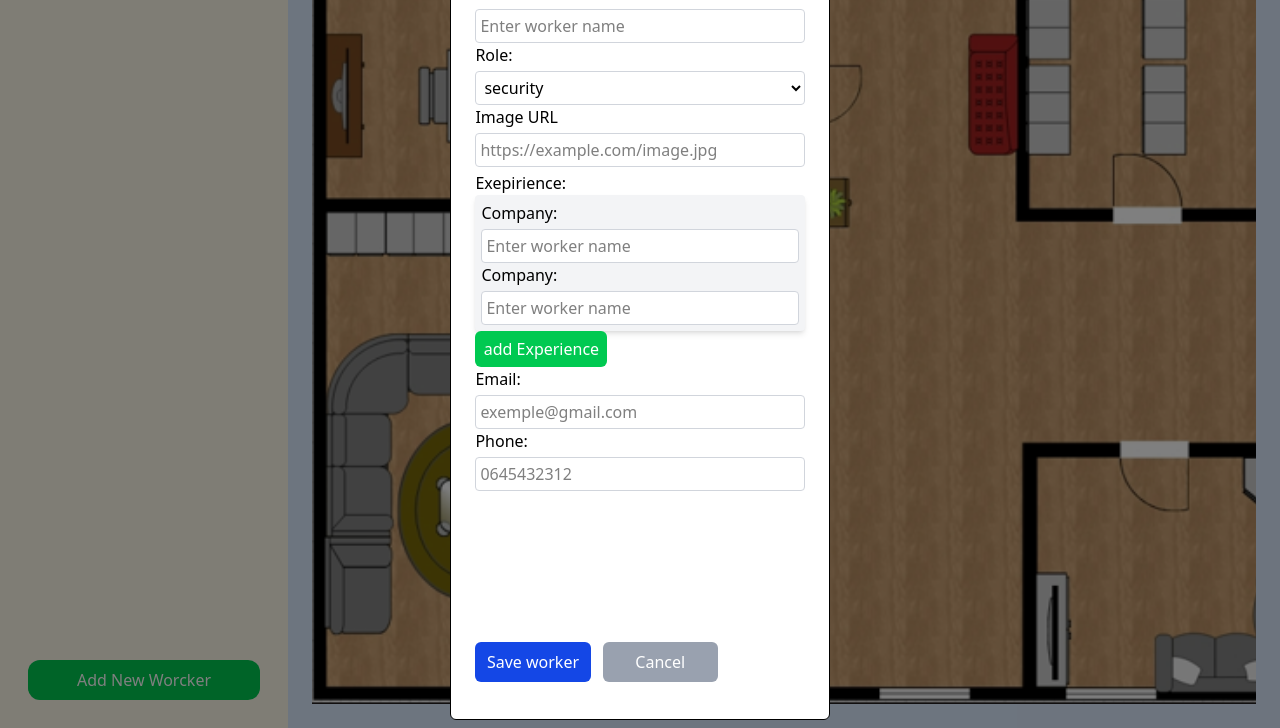
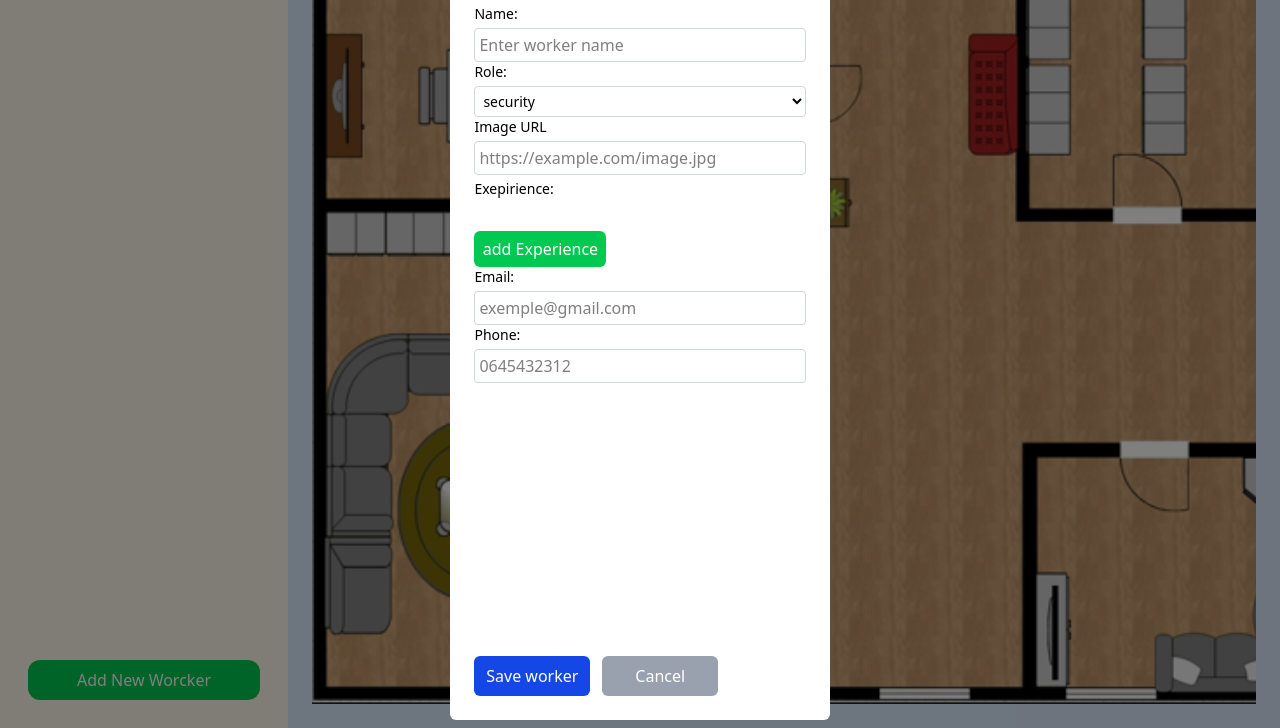
Before and after one commit to YoussefBoualy913/WorkSphere_VirtualWorkspace, a website: page index.html in a window 1280 px wide. Shown: the part 72-800 px from the top of the page. Drawn offline with Linux system fonts and the light colour scheme.

Commit message:
add change

```diff
--- a/index.html
+++ b/index.html
@@ -65,26 +65,27 @@
     </div>
     <div class="modal fixed top-0 left-0 flex justify-center z-100 w-full h-full p-2 " id="add-modal">
         <div class="modal__overlay absolute top-0 left-0 w-full h-full bg-black/50"></div>
-        <div class="modal__content border w-[30%] rounded-md overflow-auto p-5 pt-4 bg-white z-200 ">
+        <div class="modal__content w-[30%] rounded-md overflow-auto p-5 pt-4 bg-white z-200 flex flex-col  gap-4">
             <header class="modal__header flex justify-between">
-                <h3 class="modal__title" id="modal-title">hgj</h3>
+                <h3 class="modal__title text-2xl" id="modal-title">Add worker</h3>
                 <button class="modal__close" data-action="close-modal">&times;</button>
             </header>
             <div class="modal__body h-[95%] " id="modal-body">
-                <form class="form flex flex-col gap-2 justify-between h-full p-1" id="worker-form">
+                <form class="form flex flex-col gap-4 justify-between h-full p-1 mb-4" id="worker-form">
                     <div>
                         <div class="alert--error" id="form-errors"></div>
                         <div class="form__group flex flex-col  gap-1">
-                            <label class="form__label" for="worker-name">Name:</label>
+                            <label class="form__label text-sm font-mono" for="worker-name">Name:</label>
                             <input type="text" id="worker-name"
                                 class="border border-gray-300 p-1 rounded-sm outline-none focus:border-blue-500 "
                                 placeholder="Enter worker name" required>
 
                         </div>
                         <div class="form__group flex flex-col  gap-1">
-                            <label class="form__label" for="worker-role">Role:</label>
-                            <select class="border border-gray-300 p-1 rounded-sm outline-none focus:border-blue-500 ">
-                                <option value="security">security</option>
+                            <label class="form__label text-sm" for="worker-role">Role:</label>
+                            <select
+                                class="border border-gray-300 p-1 rounded-sm outline-none focus:border-blue-500 text-sm">
+                                <option value="security" class="">security</option>
                                 <option value="Receptionist">Receptionist</option>
                                 <option value="IT Guy">IT Guy</option>
                                 <option value="Cleaning">Cleaning</option>
@@ -95,7 +96,7 @@
 
 
                         <div class="form__group flex flex-col  gap-1">
-                            <label class="form__label" for="worker-image">Image URL</label>
+                            <label class="form__label text-sm" for="worker-image">Image URL</label>
                             <input type="url" id="worker-image"
                                 class="border border-gray-300 p-1 rounded-sm outline-none focus:border-blue-500"
                                 placeholder="https://example.com/image.jpg">
@@ -103,31 +104,42 @@
                         </div>
 
                         <!-- add exprience -->
-                        <div>
-                            <p>Exepirience:</p>
-                            <div class="bg-gray-100 p-1.5 rounded-sm shadow-md">
-                                <div class="form__group flex flex-col gap-1">
-                                    <label class="form__label" for="worker-name">Company:</label>
+                        <div class="flex flex-col  gap-4">
+                            <p class="text-sm">Exepirience:</p>
+                                <div class="flex flex-col  gap-4">
+                            <!-- <div class="bg-gray-100  p-5 rounded-sm shadow-md">
+                                <div class="form__group flex flex-col gap-1 ">
+                                    <label class="form__label text-sm" for="worker-name">Company:</label>
                                     <input type="text" id="company"
                                         class="border border-gray-300 p-1 rounded-sm outline-none focus:border-blue-500 bg-white"
                                         placeholder="Enter worker name" required>
 
-                                </div>
-                                 <div class="form__group flex flex-col gap-1">
-                                    <label class="form__label" for="worker-name">Company:</label>
-                                    <input type="text" id="company"
+                                    <label class="form__label text-sm" for="worker-name">Role:</label>
+                                    <input type="text" id="role"
+                                        class="border border-gray-300 p-1 rounded-sm outline-none focus:border-blue-500 bg-white"
+                                        placeholder="Enter role expirience worker" required>
+
+                                    <label class="form__label text-sm" for="worker-name">From:</label>
+                                    <input type="date" id="from"
                                         class="border border-gray-300 p-1 rounded-sm outline-none focus:border-blue-500 bg-white"
                                         placeholder="Enter worker name" required>
 
+                                    <label class="form__label text-sm" for="worker-name">To:</label>
+                                    <input type="date" id="To"
+                                        class="border border-gray-300 p-1 rounded-sm outline-none focus:border-blue-500 bg-white"
+                                        placeholder="Enter worker name" required>
                                 </div>
-                            </div>
-                            <button type="button" class="bg-green-500 w-33 h-9 rounded-md text-white">add Experience</button>
+
+                            </div> -->
+                             </div>
+                            <button type="button" class="bg-green-500 w-33 h-9 rounded-md text-white">add
+                                Experience</button>
 
                         </div>
 
 
                         <div class="form__group flex flex-col  gap-1">
-                            <label class="form__label" for="event-seats">Email:</label>
+                            <label class="form__label text-sm" for="event-seats">Email:</label>
                             <input type="email" id="worker-email"
                                 class="border border-gray-300 p-1 rounded-sm outline-none focus:border-blue-500"
                                 placeholder="exemple@gmail.com" required>
@@ -135,7 +147,7 @@
 
 
                         <div class="form__group flex flex-col gap-1">
-                            <label class="form__label" for="event-price">Phone:</label>
+                            <label class="form__label text-sm" for="event-price">Phone:</label>
                             <input type="tel" id="worker-tel"
                                 class="border border-gray-300 p-1 rounded-sm outline-none focus:border-blue-500"
                                 placeholder="0645432312" required>
@@ -144,8 +156,7 @@
                     <div class="form__actions flex gap-3 h-10">
                         <button type="submit" class="btn bg-blue-700 w-[35%] h-10 rounded-md text-white">Save
                             worker</button>
-                        <button type="reset"
-                            class="btn bg-gray-400 w-[35%] h-10 rounded-md text-white">Cancel</button>
+                        <button type="reset" class="btn bg-gray-400 w-[35%] h-10 rounded-md text-white">Cancel</button>
                     </div>
 
 
```
